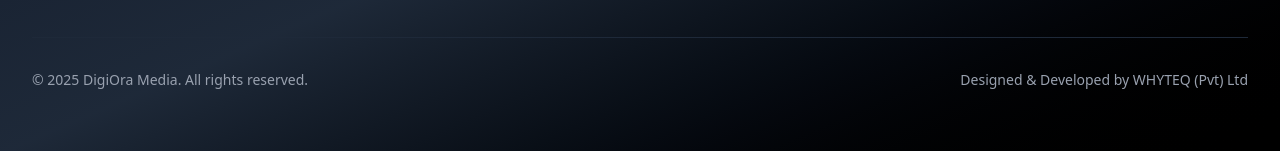
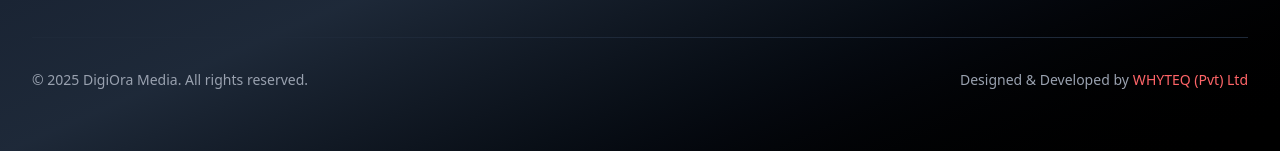
Before and after one commit to Hashintha01Chanuka/DigiOra, a React (Vite) app in the folder digiora/: page /about in a window 1280 px wide. Shown: the part 5456-5607 px from the top of the page. Built offline with nearby package versions, Linux system fonts and the light colour scheme; no server answers.

Commit message:
add email function

```diff
--- a/digiora/src/Pages/Contact.jsx
+++ b/digiora/src/Pages/Contact.jsx
@@ -12,7 +12,8 @@ const Contact = () => {
   });
   const [isSubmitting, setIsSubmitting] = useState(false);
   const [submitStatus, setSubmitStatus] = useState("");
-  const API_BASE_URL = import.meta.env.VITE_BACKEND_URL || 'http://localhost:5001';
+  const WEB3FORMS_KEY =
+    import.meta.env.VITE_WEB3FORMS_ACCESS_KEY || "YOUR_ACCESS_KEY_HERE";
 
   useEffect(() => {
     const observer = new window.IntersectionObserver(
@@ -46,12 +47,23 @@ const Contact = () => {
     setSubmitStatus("");
 
     try {
-      const response = await fetch(`${API_BASE_URL}/api/contacts`, {
+      const submissionData = {
+        access_key: WEB3FORMS_KEY,
+        name: `${formData.firstName} ${formData.lastName}`.trim(),
+        email: formData.email,
+        phone: formData.phone,
+        company: formData.company,
+        message: formData.message,
+        subject: "New contact form submission",
+      };
+
+      const response = await fetch("https://api.web3forms.com/submit", {
         method: "POST",
         headers: {
           "Content-Type": "application/json",
+          Accept: "application/json",
         },
-        body: JSON.stringify(formData),
+        body: JSON.stringify(submissionData),
       });
 
       const data = await response.json();
@@ -67,6 +79,7 @@ const Contact = () => {
           message: "",
         });
       } else {
+        console.error("Web3Forms error:", data);
         setSubmitStatus("error");
       }
     } catch (error) {
@@ -124,7 +137,6 @@ const Contact = () => {
                   <p className="text-gray-600 mb-2 text-lg hover:text-red-600 transition-colors cursor-pointer">
                     hello@digioramedia.com
                   </p>
-
                 </div>
               </div>
 
@@ -137,15 +149,12 @@ const Contact = () => {
                     Call Us
                   </h3>
                   <p className="text-gray-600 mb-2 text-lg hover:text-red-600 transition-colors cursor-pointer">
-                   +94778500989
+                    +94778500989
                   </p>
-
                 </div>
               </div>
 
-              <div className="flex items-start gap-6 group">
-
-              </div>
+              <div className="flex items-start gap-6 group"></div>
             </div>
 
             <div className="bg-gradient-to-br from-gray-50 to-white p-10 rounded-2xl shadow-lg border border-gray-100">
@@ -153,8 +162,7 @@ const Contact = () => {
                 <div className="space-y-8">
                   {submitStatus === "success" && (
                     <div className="bg-green-50 border border-green-200 text-green-700 px-4 py-3 rounded-lg">
-                      Thank you for your message! We will get back to you within
-                      24 hours.
+                      Thank you for your message! We will get back to you soon.
                     </div>
                   )}
 
--- a/digiora/src/Pages/Footer.jsx
+++ b/digiora/src/Pages/Footer.jsx
@@ -8,7 +8,8 @@ const Footer = () => {
   const [email, setEmail] = useState("");
   const [isSubscribing, setIsSubscribing] = useState(false);
   const [subscriptionStatus, setSubscriptionStatus] = useState(null); // 'success', 'error', or null
-  const API_BASE_URL = import.meta.env.VITE_BACKEND_URL || 'http://localhost:5001';
+  const API_BASE_URL =
+    import.meta.env.VITE_BACKEND_URL || "http://localhost:5001";
 
   const handleNewsletterSubmit = async (e) => {
     e.preventDefault();
@@ -165,13 +166,13 @@ const Footer = () => {
               </a>
               <div className="flex space-x-4">
                 <a
-                  href="#"
+                  href="https://youtube.com/@aharenna2975?si=epk3PAXDjsuf0RDz"
                   className="text-gray-400 hover:text-red-400 transition-colors duration-300"
                 >
                   Youtube
                 </a>
                 <a
-                  href="#"
+                  href="https://www.tiktok.com/@aharenna?_t=ZS-90sB0lMCpAw&_r=1"
                   className="text-gray-400 hover:text-red-400 transition-colors duration-300"
                 >
                   Tiktok
@@ -236,8 +237,16 @@ const Footer = () => {
             <p className="text-gray-400 text-sm mb-4 md:mb-0">
               &copy; {currentYear} DigiOra Media. All rights reserved.
             </p>
-            <div className="flex flex-wrap gap-6 text-gray-400 text-sm">
-              Designed & Developed by WHYTEQ (Pvt) Ltd
+            <div className="flex flex-wrap gap-1 text-gray-400 text-sm items-center">
+              <span>Designed & Developed by</span>
+              <a
+                href="https://www.whyteq.com/"
+                target="_blank"
+                rel="noopener noreferrer"
+                className="text-red-400 hover:text-red-500 transition-colors duration-300 font-medium"
+              >
+                WHYTEQ (Pvt) Ltd
+              </a>
             </div>
           </div>
         </div>
```
